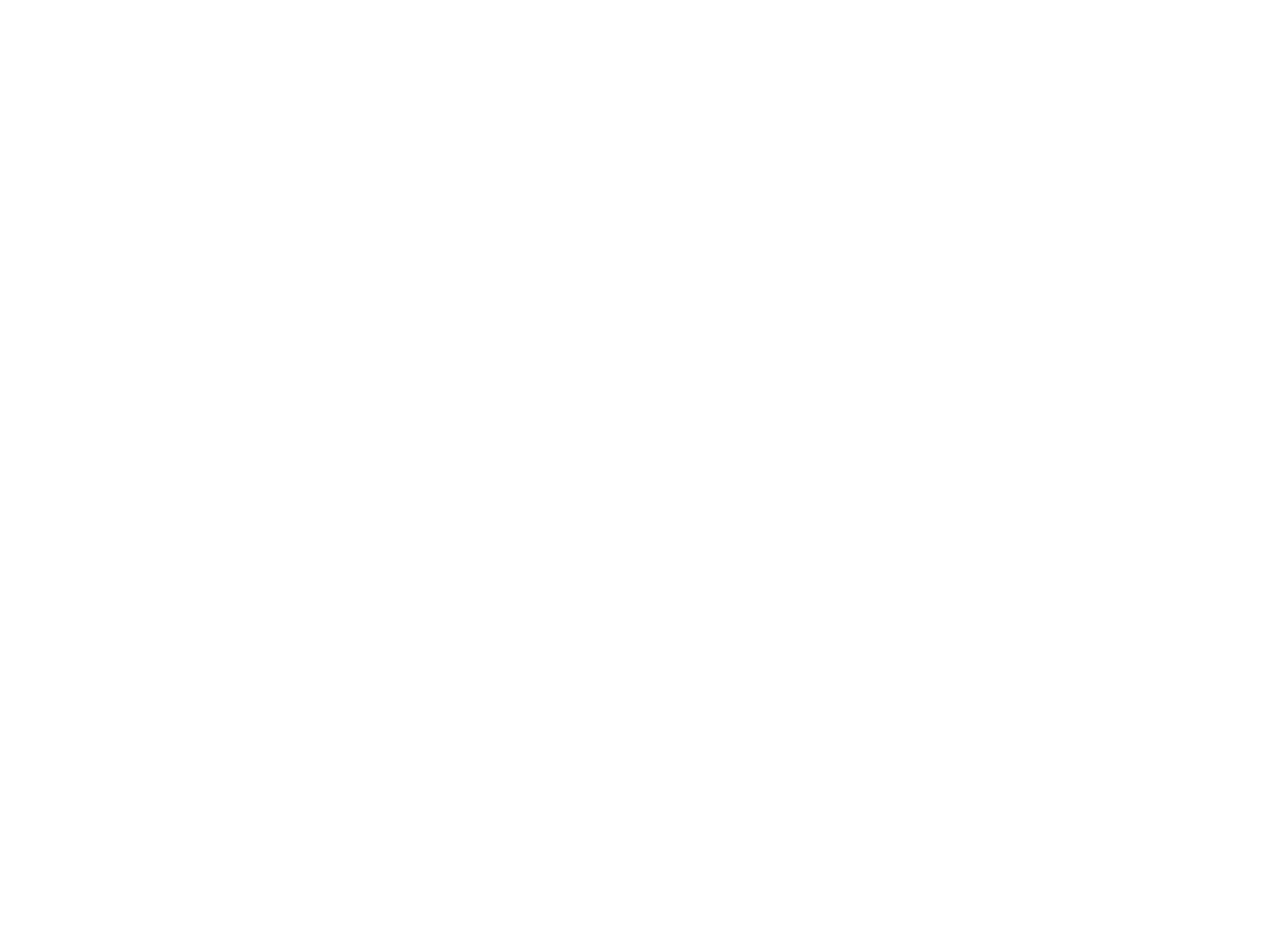
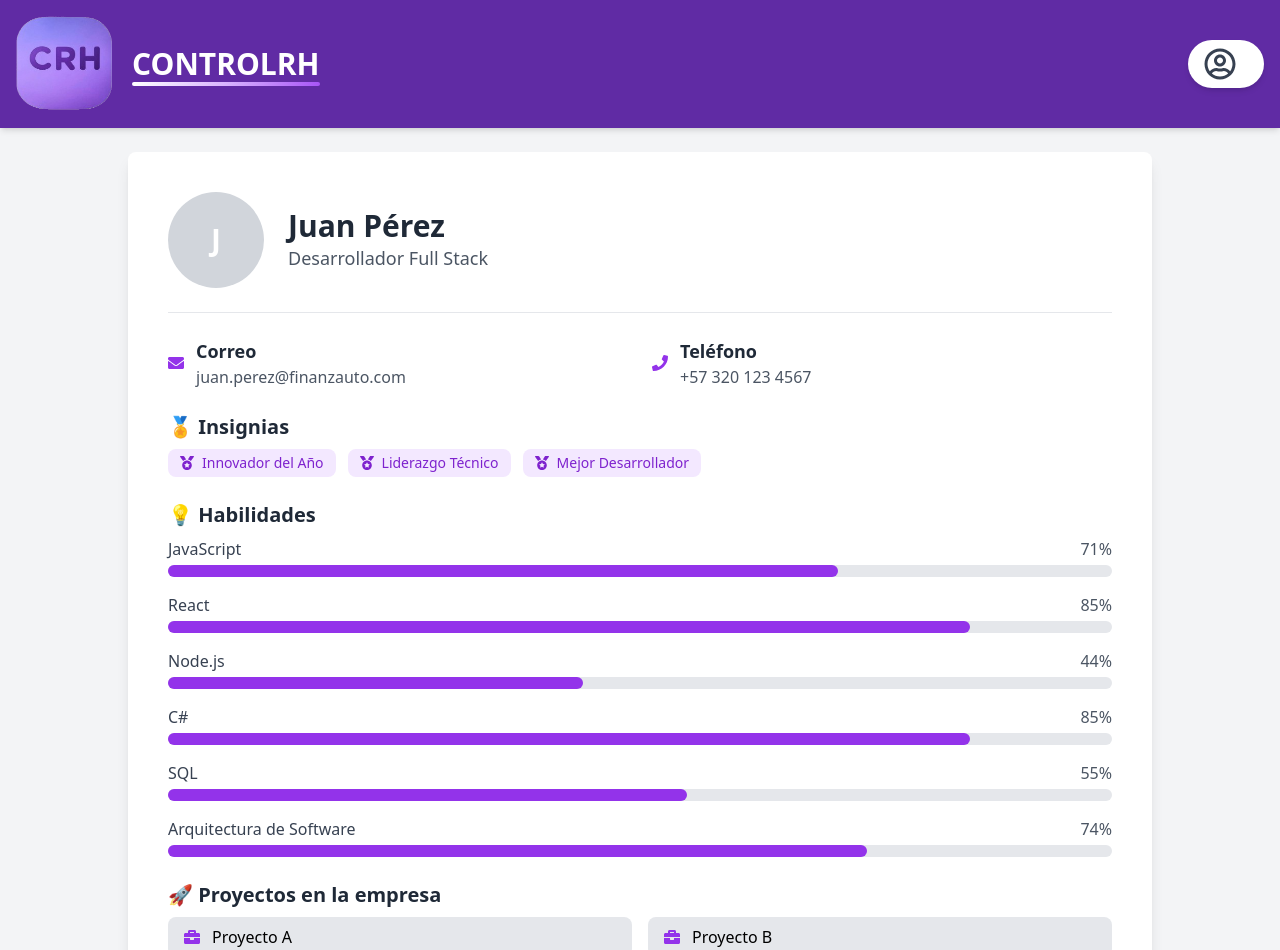
Before and after one commit to SantiagoOsuna07/ControlRHFront, a React (Vite) app: page /employee-profile/1 in a window 1280 px wide. Before the commit this address had no page. Shown: the top 950 px of the page. Before the commit the page ends 800 px from the top, so only its background shows below. Built offline with nearby package versions, Linux system fonts and the light colour scheme.

Commit message:
Ajustes de diseño y implementaciones de endpoints.

```diff
--- a/src/App.jsx
+++ b/src/App.jsx
@@ -12,6 +12,7 @@
 import EmployeeInventory from "./pages/EmployeeInventory";
 import Offers from "./pages/Offers";
 import OffersList from "./pages/OffersList";
+import EmployeeProfile from "./pages/EmployeeProfile";
 
 export default function App() {
   const [isAuthenticated, setIsAuthenticated] = useState(false);
@@ -40,6 +41,7 @@
         <Route path="/employee-inventory/:id" element={<EmployeeInventory />} />
         <Route path="/offers" element={<Offers />} />
         <Route path="/offers-list" element={<OffersList />} />
+        <Route path="/employee-profile/:id" element={<EmployeeProfile />} />
       </Routes>
     </Router>
   );
--- a/src/Components/headerPackage/Header.jsx
+++ b/src/Components/headerPackage/Header.jsx
@@ -11,9 +11,9 @@
             className="h-24 w-24"
           />
           <div class="relative inline-block ml-5">
-            <span class="text-2xl md:text-3xl font-bold">
+            <Link to="/" className="text-2xl md:text-3xl font-bold">
               CONTROLRH
-            </span>
+            </Link>
           <span class="absolute -bottom-1 left-0 w-full h-1 bg-gradient-to-r from-white via-purple-300 to-purple-500 rounded-full"></span>
           </div>
 
--- a/src/Components/headerPackage/LoggedHeader.jsx
+++ b/src/Components/headerPackage/LoggedHeader.jsx
@@ -1,7 +1,7 @@
 import React, { useState, useRef, useEffect } from "react";
 import ControlImage from "/src/assets/CONTROLRH.png";
 import { FaRegUserCircle } from "react-icons/fa";
-import { useNavigate } from "react-router-dom";
+import { Link, useNavigate } from "react-router-dom";
 
 const LoggedHeader = () => {
   const [menuOpen, setMenuOpen] = useState(false);
@@ -34,7 +34,7 @@
 
       {/* Título */}
       <div className="relative inline-block ml-5 ">
-        <span className="text-2xl md:text-3xl font-bold">CONTROLRH</span>
+        <Link to="/admin-dashboard" className="text-2xl md:text-3xl font-bold">CONTROLRH</Link>
         <span className="absolute -bottom-1 left-0 w-full h-1 bg-gradient-to-r from-white via-purple-300 to-purple-500 rounded-full"></span>
       </div>
 
--- a/src/Components/headerPackage/LoggedHeaderOf.jsx
+++ b/src/Components/headerPackage/LoggedHeaderOf.jsx
@@ -1,5 +1,6 @@
 import React, { useState, useRef, useEffect } from "react";
 import ControlImage from "/src/assets/CONTROLRH.png";
+import { Link } from "react-router-dom";
 import { FaRegUserCircle } from "react-icons/fa";
 import { useNavigate } from "react-router-dom";
 import AspirantsModal from "../modalPackage/AspirantsModal";
@@ -36,7 +37,7 @@
 
       {/* Título */}
       <div className="relative inline-block ml-5 ">
-        <span className="text-2xl md:text-3xl font-bold">CONTROLRH</span>
+        <Link to="/admin-dashboard" className="text-2xl md:text-3xl font-bold">CONTROLRH</Link>
         <span className="absolute -bottom-1 left-0 w-full h-1 bg-gradient-to-r from-white via-purple-300 to-purple-500 rounded-full"></span>
       </div>
 
@@ -50,7 +51,7 @@
           className="cursor-pointer hover:text-gray-300 font-bold text-2xl"
           onClick={() => setIsModalOpen(true)}
         >
-          Aspirantes
+          Prueba Técnica
         </span>
 
         <AspirantsModal isOpen={isModalOpen} onClose={() => setIsModalOpen(false)} />
--- a/src/pages/AdminDashboard.jsx
+++ b/src/pages/AdminDashboard.jsx
@@ -21,7 +21,7 @@
             <LoggedHeaderOf username="Admin" onLogout={onLogout} />
 
             <div className="flex justify-center items-center min-h-screen bg-gray-100">
-                <div className="flex flex-wrap gap-8 justify-center mt-1">
+                <div className="flex flex-wrap gap-8 justify-center w-full mt-1">
                     <Card
                         title="Lista de aspirantes"
                         description="Ver todos los aspirantes que hay en el momento."
--- a/src/pages/EmployeeInventory.jsx
+++ b/src/pages/EmployeeInventory.jsx
@@ -116,7 +116,7 @@
 
                                 {/* Botón de Solicitar a la derecha si el ítem está en false */}
                                 {!inventory?.[item.key] && (
-                                    <button className="bg-black text-white px-6 py-2 rounded-lg shadow-md hover:bg-blue-600 focus:outline-none transition-all">
+                                    <button className="bg-black text-white px-6 py-2 rounded-lg shadow-md hover:bg-gray-800 focus:outline-none transition-all">
                                         Solicitar
                                     </button>
                                 )}
--- /dev/null
+++ b/src/pages/EmployeeProfile.jsx
@@ -0,0 +1,111 @@
+import React, { useEffect, useState } from "react";
+import { FaMedal, FaBriefcase, FaEnvelope, FaPhone } from "react-icons/fa";
+import LoggedHeader from "../Components/headerPackage/LoggedHeader";
+import { useParams } from "react-router-dom";
+
+export default function EmployeeProfile() {
+    const { id } = useParams();
+    const [employee, setEmployee] = useState(null);
+
+    useEffect(() => {
+        const mockEmployee = {
+            name: "Juan Pérez",
+            position: "Desarrollador Full Stack",
+            email: "juan.perez@finanzauto.com",
+            phone: "+57 320 123 4567",
+            badges: ["Innovador del Año", "Liderazgo Técnico", "Mejor Desarrollador"],
+            projects: ["Proyecto A", "Proyecto B", "Proyecto C"],
+            skills: ["JavaScript", "React", "Node.js", "C#", "SQL", "Arquitectura de Software"],
+        };
+        setEmployee(mockEmployee);
+    }, [id]);
+
+    const getRandomPercentage = () => Math.floor(Math.random() * 60) + 40;
+
+    if (!employee) return <p className="text-center text-gray-600 mt-10">Cargando...</p>;
+
+    return (
+        <div>
+            <LoggedHeader />
+            <div className="min-h-screen bg-gray-100 py-10 mt-28 flex justify-center">
+                <div className="w-full max-w-5xl bg-white shadow-lg rounded-lg overflow-hidden p-10">
+
+                    {/* Encabezado */}
+                    <div className="flex items-center space-x-6 border-b pb-6">
+                        <div className="w-24 h-24 bg-gray-300 rounded-full flex items-center justify-center text-3xl font-bold text-white">
+                            {employee.name.charAt(0)}
+                        </div>
+                        <div>
+                            <h1 className="text-3xl font-bold text-gray-800">{employee.name}</h1>
+                            <p className="text-lg text-gray-600">{employee.position}</p>
+                        </div>
+                    </div>
+
+                    {/* Información de contacto */}
+                    <div className="mt-6 grid grid-cols-2 gap-6">
+                        <div className="flex items-center space-x-3">
+                            <FaEnvelope className="text-purple-600" />
+                            <div>
+                                <h3 className="text-lg font-semibold text-gray-800">Correo</h3>
+                                <p className="text-gray-600">{employee.email}</p>
+                            </div>
+                        </div>
+                        <div className="flex items-center space-x-3">
+                            <FaPhone className="text-purple-600" />
+                            <div>
+                                <h3 className="text-lg font-semibold text-gray-800">Teléfono</h3>
+                                <p className="text-gray-600">{employee.phone}</p>
+                            </div>
+                        </div>
+                    </div>
+
+                    {/* Insignias */}
+                    <div className="mt-6">
+                        <h3 className="text-xl font-semibold text-gray-800 mb-2">🏅 Insignias</h3>
+                        <div className="flex flex-wrap gap-3">
+                            {employee.badges.map((badge, index) => (
+                                <span key={index} className="flex items-center bg-purple-100 text-purple-700 px-3 py-1 rounded-lg text-sm">
+                                    <FaMedal className="mr-2" /> {badge}
+                                </span>
+                            ))}
+                        </div>
+                    </div>
+
+                    {/* Habilidades */}
+                    <div className="mt-6">
+                        <h3 className="text-xl font-semibold text-gray-800 mb-2">💡 Habilidades</h3>
+                        <div className="space-y-4">
+                            {employee.skills.map((skill, index) => {
+                                const percentage = getRandomPercentage();
+                                return (
+                                    <div key={index}>
+                                        <div className="flex justify-between">
+                                            <p className="text-gray-700 font-medium">{skill}</p>
+                                            <p className="text-gray-600">{percentage}%</p>
+                                        </div>
+                                        <div className="w-full bg-gray-200 rounded-full h-3 mt-1">
+                                            <div className="bg-purple-600 h-3 rounded-full" style={{ width: `${percentage}%` }}></div>
+                                        </div>
+                                    </div>
+                                );
+                            })}
+                        </div>
+                    </div>
+
+                    {/* Proyectos */}
+                    <div className="mt-6">
+                        <h3 className="text-xl font-semibold text-gray-800 mb-2">🚀 Proyectos en la empresa</h3>
+                        <ul className="grid grid-cols-2 gap-4">
+                            {employee.projects.map((project, index) => (
+                                <li key={index} className="bg-gray-200 rounded-lg px-4 py-2 flex items-center">
+                                    <FaBriefcase className="mr-3 text-purple-600" />
+                                    {project}
+                                </li>
+                            ))}
+                        </ul>
+                    </div>
+                </div>
+            </div>
+        </div>
+    );
+}
--- a/src/pages/EmployeesList.jsx
+++ b/src/pages/EmployeesList.jsx
@@ -160,6 +160,7 @@
                                         <td className="border border-gray-300 px-4 py-2 text-center">
                                             <button
                                                 className="bg-purple-600 hover:bg-purple-700 text-white font-bold py-2 px-4 rounded"
+                                                onClick={() => navigate(`/employee-profile/${employee.cedula}`)}
                                             >
                                                 Ver
                                             </button>
```
Also changed, not shown: src/Components/modalPackage/AspirantsModal.jsx (+16 -13 lines), src/pages/ProcessState.jsx (+35 -18 lines).
